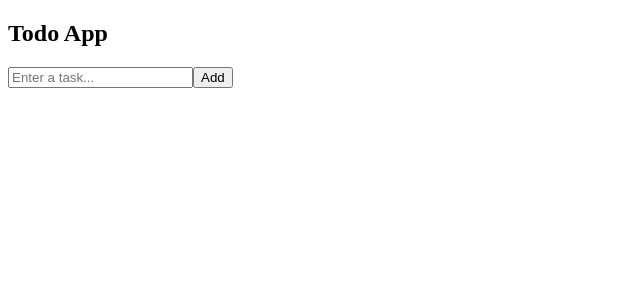
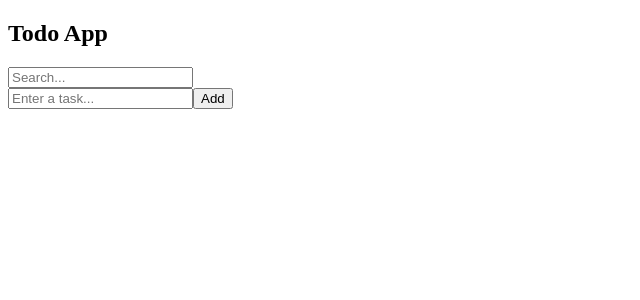
Before and after one commit to Mohammad-Aahil/notes-app, a React (Vite) app: page / in a window 1280 px wide. Shown: the top 300 px of the page, without its empty margins (0-640 px from the left). Built offline with nearby package versions, Linux system fonts and the light colour scheme.

Commit message:
Phase 5: Search Functionality (derived data)

```diff
--- a/src/App.jsx
+++ b/src/App.jsx
@@ -10,6 +10,7 @@ const App = () => {
     return saved ? JSON.parse(saved) : [];
   });
 
+  // Save Tasks in LS
   useEffect(() => {
     localStorage.setItem("tasks", JSON.stringify(tasks));
   }, [tasks]);
@@ -19,6 +20,9 @@ const App = () => {
 
   // Stores edited text
   const [editText, setEditText] = useState("");
+
+  // Enabling Search Filter
+  const [search, setSearch] = useState("");
 
   // Add a new task
   const addTask = (e) => {
@@ -57,9 +61,21 @@ const App = () => {
     setEditText("");
   };
 
+  // Search Filtering Function
+  const filteredTasks = tasks.filter((task) =>
+    task.todoText.toLowerCase().includes(search.toLowerCase()),
+  );
+
   return (
     <div>
       <h2>Todo App</h2>
+
+      {/* Search Bar */}
+      <input
+        placeholder="Search..."
+        value={search}
+        onChange={(e) => setSearch(e.target.value)}
+      />
 
       {/* Add Task Form */}
       <form onSubmit={addTask}>
@@ -75,7 +91,7 @@ const App = () => {
 
       {/* Task List */}
       <ul>
-        {tasks.map((task) => (
+        {filteredTasks.map((task) => (
           <li key={task.id}>
             {editId === task.id ? (
               <>
```
